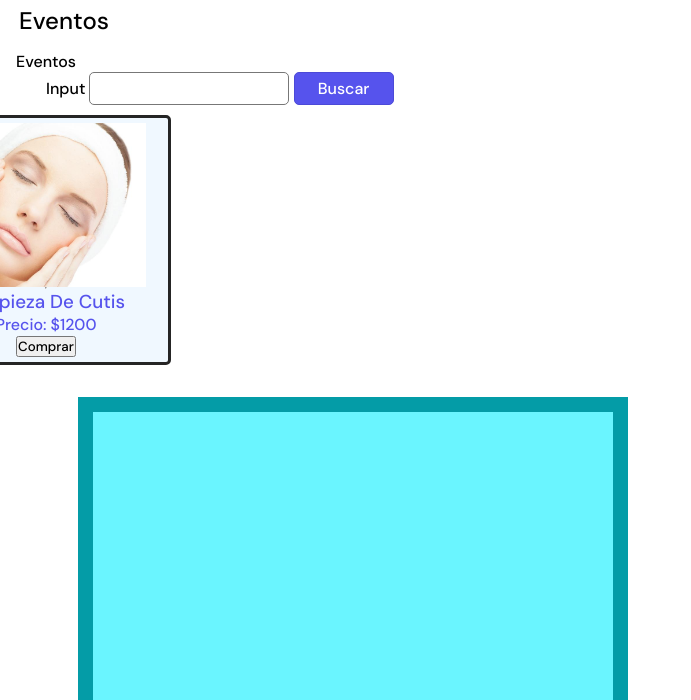
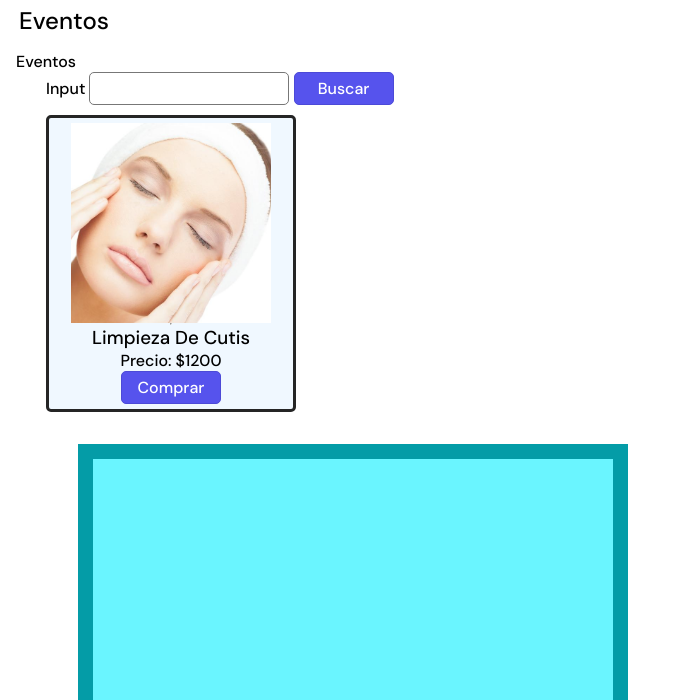
Before and after one commit to DanielRiverol/53910-js, a plain HTML site: page clase_10/index.html in a window 1280 px wide. Both pictures are taken after a click on the button "Buscar". Shown: the part 100-800 px from the top of the page, without its empty margins (0-691 px from the left). Drawn offline with Linux system fonts and the light colour scheme.

Commit message:
Clase 10 Eventos

```diff
--- a/clase_10/css/style.css
+++ b/clase_10/css/style.css
@@ -52,7 +52,7 @@ ul {
 form {
   margin-top: 20px;
   padding: 10px;
-  border: 1px solid ;
+  border: 1px solid;
   border-radius: 5px;
   width: 400px;
   height: 230px;
@@ -109,15 +109,17 @@ img {
   border: 3px solid #252525;
   border-radius: 5px;
   transition: all 0.8s ease;
+  flex-direction: column;
+}
+.card{
+  height: auto;
+  color: inherit;
+}
+.pop-up {
   position: absolute;
   top: -400px;
   left: 50%;
   transform: translateX(-50%);
-}
-.card {
-  position: static;
-flex-direction: column;
-
 }
 
 .card h3 {
--- a/clase_10/js/main.js
+++ b/clase_10/js/main.js
@@ -83,17 +83,17 @@ caja.addEventListener('click',()=>{
 const popup = document.querySelector(".pop-up"),
   btnClose = document.querySelector(".btn-close");
 
-/* function mostrarPopup() {
-  if (window.scrollY > 100) {
-    popup.classList.add("visible");
-  }
-}
-window.addEventListener("scroll", mostrarPopup);
+// function mostrarPopup() {
+//   if (window.scrollY > 100) {
+//     popup.classList.add("visible");
+//   }
+// }
+// window.addEventListener("scroll", mostrarPopup);
 
-btnClose.addEventListener("click", () => {
-  popup.classList.remove("visible");
-  window.removeEventListener("scroll", mostrarPopup);
-}); */
+// btnClose.addEventListener("click", () => {
+//   popup.classList.remove("visible");
+//   window.removeEventListener("scroll", mostrarPopup);
+// });
 
 const ingreso = document.querySelectorAll("input"),
   btnSearch = document.querySelector("#btnSearch"),
@@ -111,7 +111,7 @@ function crearHtml(el) {
                 <h3>${el.nombre}</h3>
                 <p>Precio: $${el.precio} </p>
                   <div class="card-action">
-                    <button id="${el.id}">Comprar</button>
+                    <button class="btn" id="${el.id}">Comprar</button>
                   </div>
               </div>`;
   //se la agrego al contenedor
```
